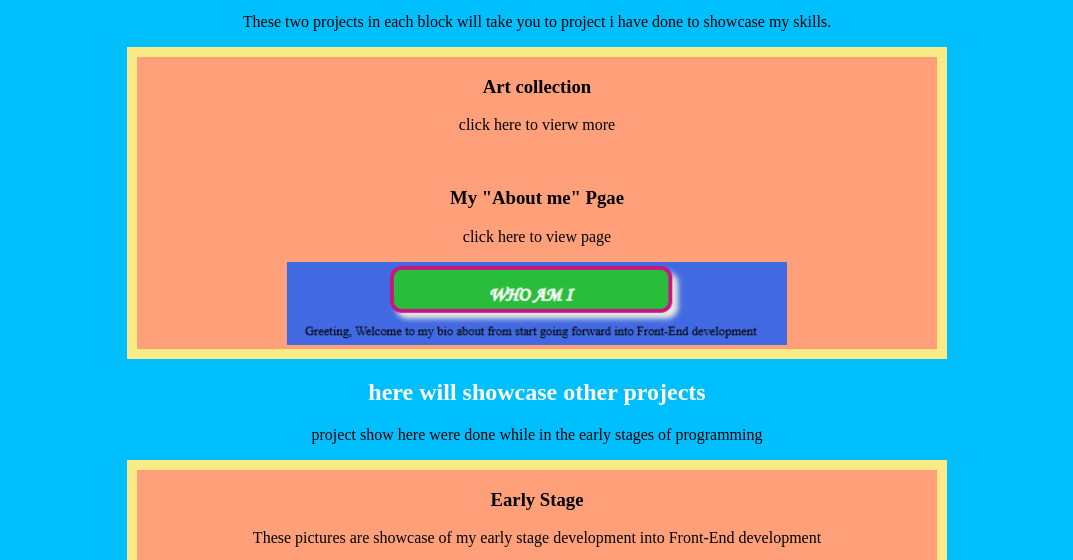
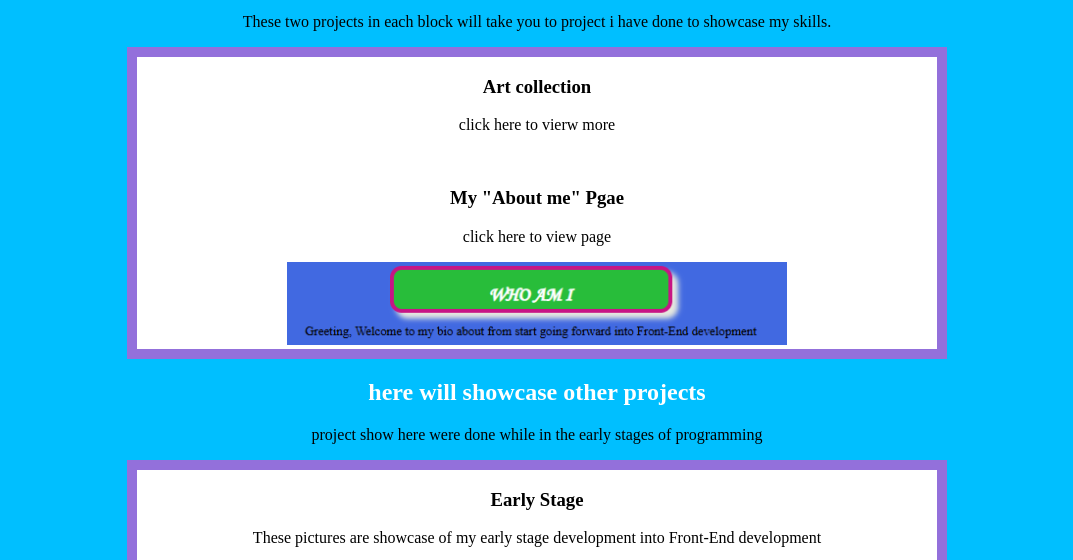
Before and after one commit to SteeperSkill25/WebDev-Booklog, a plain HTML site: page index.html in a window 1280 px wide. Shown: the part 170-730 px from the top of the page, without its empty margins (103-1176 px from the left). Drawn offline with Linux system fonts and the light colour scheme.

Commit message:
Colour changes to theme

```diff
--- a/Project 11.css
+++ b/Project 11.css
@@ -23,8 +23,8 @@ div{width: 800px;
     background: white;
 }
 .images{
-    background: lightsalmon;
-    border: 10px solid #faeb87;
+    background: #ffffff;
+    border: 10px solid mediumpurple;
 }
 
 .nav-bar{
```
